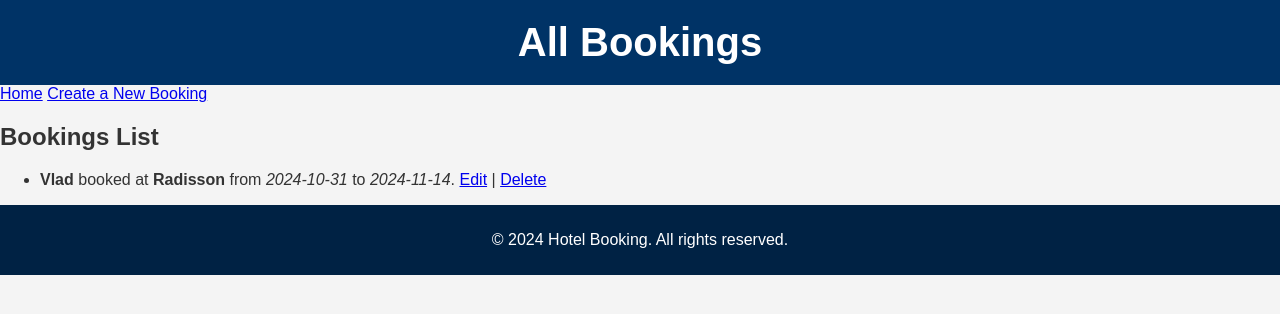
After one commit to vladivolgin/Web-development, a Flask app: page /bookings in a window 1280 px wide. The commit adds this page. Shown: the top 314 px of the page. Run offline with Flask 3, Linux system fonts and the light colour scheme.

Commit message:
Add files via upload

```diff
--- a/webdev/myflask/app.py
+++ b/webdev/myflask/app.py
@@ -1,6 +1,14 @@
-from flask import Flask, render_template
+from flask import Flask, render_template, request, redirect, url_for
+from flask_sqlalchemy import SQLAlchemy
+from flask_wtf import FlaskForm
+from wtforms import StringField, DateField, SubmitField
+from wtforms.validators import DataRequired
 
 app = Flask(__name__)
+app.config['SQLALCHEMY_DATABASE_URI'] = 'sqlite:///database.db'
+app.config['SQLALCHEMY_TRACK_MODIFICATIONS'] = False
+app.config['SECRET_KEY'] = '111'  # Необходимо для работы Flask-WTF
+db = SQLAlchemy(app)
 
 # Route for the homepage
 @app.route('/')
@@ -17,5 +25,73 @@ def about():
 def user(username):
     return render_template('user.html', username=username)
 
+class Booking(db.Model):
+    id = db.Column(db.Integer, primary_key=True)
+    user_name = db.Column(db.String(100), nullable=False)
+    hotel_name = db.Column(db.String(100), nullable=False)
+    check_in = db.Column(db.Date, nullable=False)
+    check_out = db.Column(db.Date, nullable=False)
+
+    def __repr__(self):
+        return f'<Booking {self.hotel_name} by {self.user_name}>'
+
+class BookingForm(FlaskForm):
+    user_name = StringField('User Name', validators=[DataRequired()])
+    hotel_name = StringField('Hotel Name', validators=[DataRequired()])
+    check_in = DateField('Check-in Date', format='%Y-%m-%d', validators=[DataRequired()])
+    check_out = DateField('Check-out Date', format='%Y-%m-%d', validators=[DataRequired()])
+    submit = SubmitField('Submit')
+
+
+@app.before_request
+def create_tables():
+    db.create_all()
+
+
+@app.route('/bookings')
+def booking_list():
+    bookings = Booking.query.all()
+    return render_template('booking_list.html', bookings=bookings)
+
+
+@app.route('/bookings/create', methods=['GET', 'POST'])
+def booking_create():
+    form = BookingForm()
+    if form.validate_on_submit():
+        new_booking = Booking(
+            user_name=form.user_name.data,
+            hotel_name=form.hotel_name.data,
+            check_in=form.check_in.data,
+            check_out=form.check_out.data
+        )
+        db.session.add(new_booking)
+        db.session.commit()
+        return redirect(url_for('booking_list'))
+    return render_template('booking_form.html', form=form)
+
+
+@app.route('/bookings/<int:id>/edit', methods=['GET', 'POST'])
+def booking_update(id):
+    booking = Booking.query.get_or_404(id)
+    form = BookingForm(obj=booking)
+    if form.validate_on_submit():
+        booking.user_name = form.user_name.data
+        booking.hotel_name = form.hotel_name.data
+        booking.check_in = form.check_in.data
+        booking.check_out = form.check_out.data
+        db.session.commit()
+        return redirect(url_for('booking_list'))
+    return render_template('booking_form.html', form=form, booking=booking)
+
+
+@app.route('/bookings/<int:id>/delete', methods=['GET', 'POST'])
+def booking_delete(id):
+    booking = Booking.query.get_or_404(id)
+    if request.method == 'POST':
+        db.session.delete(booking)
+        db.session.commit()
+        return redirect(url_for('booking_list'))
+    return render_template('booking_confirm_delete.html', booking=booking)
+
 if __name__ == '__main__':
     app.run(debug=True)
--- /dev/null
+++ b/webdev/myflask/templates/booking_list.html
@@ -0,0 +1,37 @@
+<!DOCTYPE html>
+<html lang="en">
+<head>
+    <meta charset="UTF-8">
+    <meta name="viewport" content="width=device-width, initial-scale=1.0">
+    <title>All Bookings</title>
+    <link rel="stylesheet" type="text/css" href="{{ url_for('static', filename='styles.css') }}">
+</head>
+<body>
+    <header>
+        <h1>All Bookings</h1>
+    </header>
+    <nav>
+        <a href="{{ url_for('home') }}">Home</a>
+        <a href="{{ url_for('booking_create') }}">Create a New Booking</a>
+    </nav>
+    <section>
+        <h2>Bookings List</h2>
+        <ul>
+            {% for booking in bookings %}
+                <li>
+                    <strong>{{ booking.user_name }}</strong> booked at
+                    <strong>{{ booking.hotel_name }}</strong> from
+                    <em>{{ booking.check_in }}</em> to <em>{{ booking.check_out }}</em>.
+                    <a href="{{ url_for('booking_update', id=booking.id) }}">Edit</a> |
+                    <a href="{{ url_for('booking_delete', id=booking.id) }}">Delete</a>
+                </li>
+            {% else %}
+                <li>No bookings available.</li>
+            {% endfor %}
+        </ul>
+    </section>
+</body>
+<footer>
+    <p>&copy; 2024 Hotel Booking. All rights reserved.</p>
+</footer>
+</html>
--- a/webdev/myflask/templates/home.html
+++ b/webdev/myflask/templates/home.html
@@ -15,6 +15,8 @@
             <li><a href="/">Home</a></li>
             <li><a href="/about">About us</a></li>
             <li><a href="/user/Vlad Ivolgin">User Profile</a></li>
+            <li><a href="{{ url_for('booking_list') }}">View All Bookings</a></li>
+            <li><a href="{{ url_for('booking_create') }}">Create a New Booking</a></li>
         </ul>
     </nav>
     <section id="search-section">
@@ -35,10 +37,8 @@
             <button type="submit">Search</button>
         </form>
     </section>
-</body>
     <footer>
         <p>&copy; 2024 Hotel Booking. All rights reserved.</p>
     </footer>
 </body>
 </html>
-</html>
```
Also changed, not shown: webdev/myflask/static/styles.css (+6 -6 lines), webdev/myflask/templates/booking_confirm_delete.html (added, +16 -0 lines), webdev/myflask/templates/booking_form.html (added, +34 -0 lines), webdev/myflask/instance/database.db (added). Lines whose indentation alone changed are shown as unchanged.
